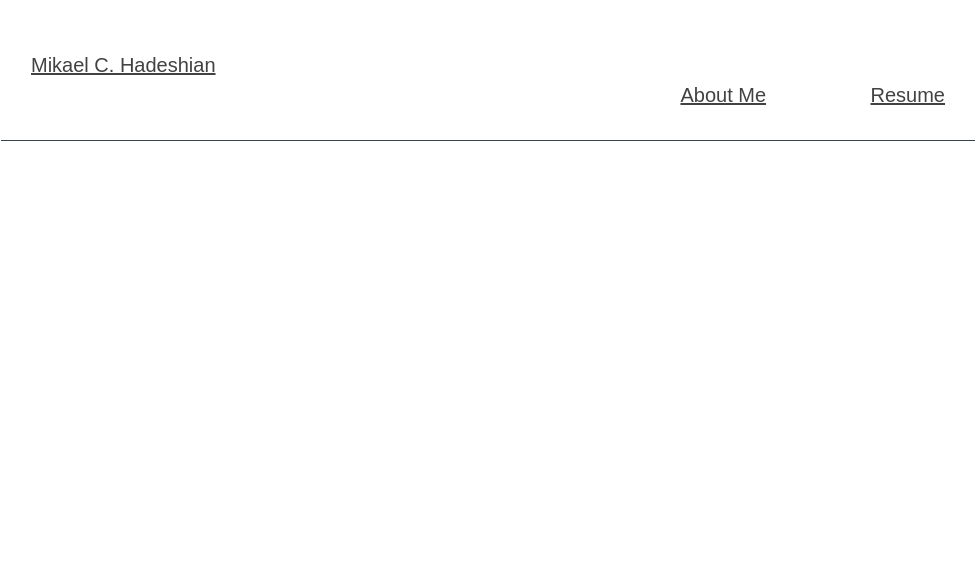
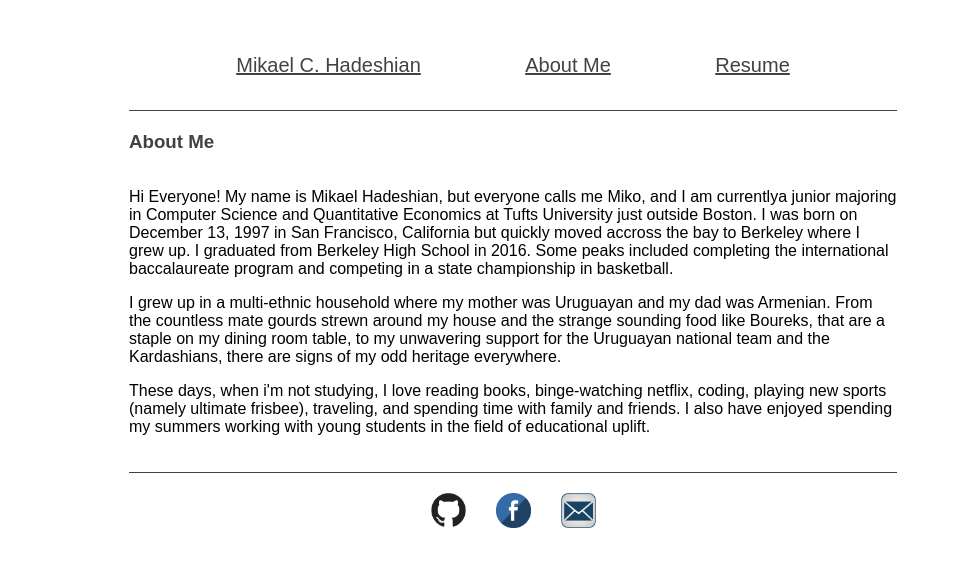
Before and after one commit to mchadeshian1/mchadeshian1.github.io, a plain HTML site: page bio.html in a window 1280 px wide. Shown: the whole page, without its empty margins (127-1102 px from the left). Drawn offline with Linux system fonts and the light colour scheme.

Commit message:
Added about me page functionality

```diff
--- a/CSS/main.css
+++ b/CSS/main.css
@@ -21,8 +21,8 @@ div {
 
 .header-wrap {
 	padding: 30px;
-	margin-left: 10%;
-	margin-right: 10%;
+	margin-left: 20%;
+	margin-right: 20%;
 	margin-top: 20px;
 	margin-bottom: 20px;
 	border-bottom: 1.5px solid #36454F;
@@ -55,8 +55,8 @@ div {
 	margin-top: 20px;
 	margin-bottom: 20px;
 	border-top: 1.5px solid #36454F;
-	margin-left: 10%;
-	margin-right: 10%;
+	margin-left: 20%;
+	margin-right: 20%;
 }
 
 .footer-wrap {
@@ -71,7 +71,7 @@ div {
 	position: relative;
 	padding: 20px;
 	padding-bottom: 15px;
-	justify-content: center;
+	left: 2%;
 }
 
 .footer-icon img{
@@ -87,16 +87,16 @@ div {
 /*
 Bio and Resume Styling
 */
-
-
-#name-bio {
-	font-size: 20px;
-	line-height: 30px;
-	padding:;
-	color: #424242;
-	text-align: left;
+.bio-text {
+	display: inline-block;
+	margin-left: 20%;
+	margin-right: 20%;
+	font-size: 16px;
+	color: black;
 }
 
-#nav-header-bio {
-	text-align: right;
+.section-header {
+	margin-left: 20%;
+	margin-right: 20%;
+	color: #424242;
 }
--- a/bio.html
+++ b/bio.html
@@ -13,12 +13,29 @@
 
 	<body>
 		<div class="header-wrap">
-			<a id="name-bio" href="index.html">Mikael C. Hadeshian</a>
-			<nav id="nav-header-bio">
-
+			<nav id="nav-header">
+				<a class="directions" href="index.html">Mikael C. Hadeshian</a>
 				<a class="directions" href="bio.html">About Me</a>
 				<a class="directions" href="resume.html">Resume</a>
 			</nav>
 		</div>
+		<h3 class="section-header">About Me</h3>
+		<div class="bio-text">
+			<p>
+			Hi Everyone! My name is Mikael Hadeshian, but everyone calls me Miko, and I am currentlya junior majoring in Computer Science and Quantitative Economics at Tufts University just outside Boston. I was born on December 13, 1997 in San Francisco, California but quickly moved accross the bay to Berkeley where I grew up. I graduated from Berkeley High School in 2016. Some peaks included completing the international baccalaureate program and competing in a state championship in basketball.
+			</p>
+			<p>
+			I grew up in a multi-ethnic household where my mother was Uruguayan and my dad was Armenian. From the countless mate gourds strewn around my house and the strange sounding food like Boureks, that are a staple on my dining room table, to my unwavering support for the Uruguayan national team and the Kardashians, there are signs of my odd heritage everywhere.
+			</p>
+			<p>
+			These days, when i'm not studying, I love reading books, binge-watching netflix, coding, playing new sports (namely ultimate frisbee), traveling, and spending time with family and friends. I also have enjoyed spending my summers working with young students in the field of educational uplift.
+			</p>
+		</div>
+		<div class="footer-wrap">
+			<a class="footer-icon" href="https://github.com/mchadeshian1/"><img src="images/git.png" alt="github" /></a>
+			<a class="footer-icon" href="https://www.facebook.com/miko.hadeshian"><img src="images/facebook.png" alt="facebook" /></a>
+			<a class="footer-icon" href="mailto:mikael.hadeshian@tufts.edu"><img src="images/email.jpg" alt="email" /></a>
+
+		</div>
 	</body>
 </html>
```
Also changed, not shown: resume.html (+26 -1 lines), 1 other file.
